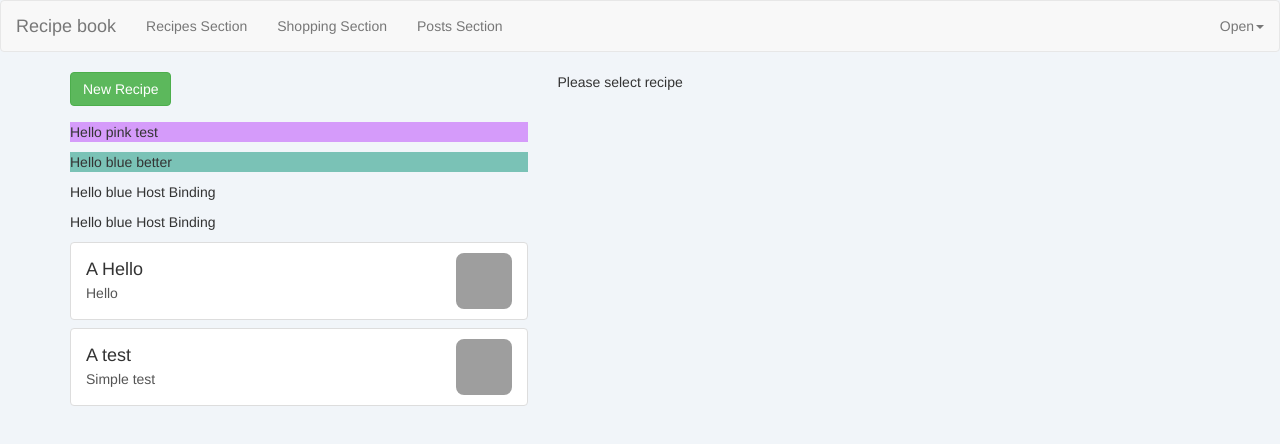
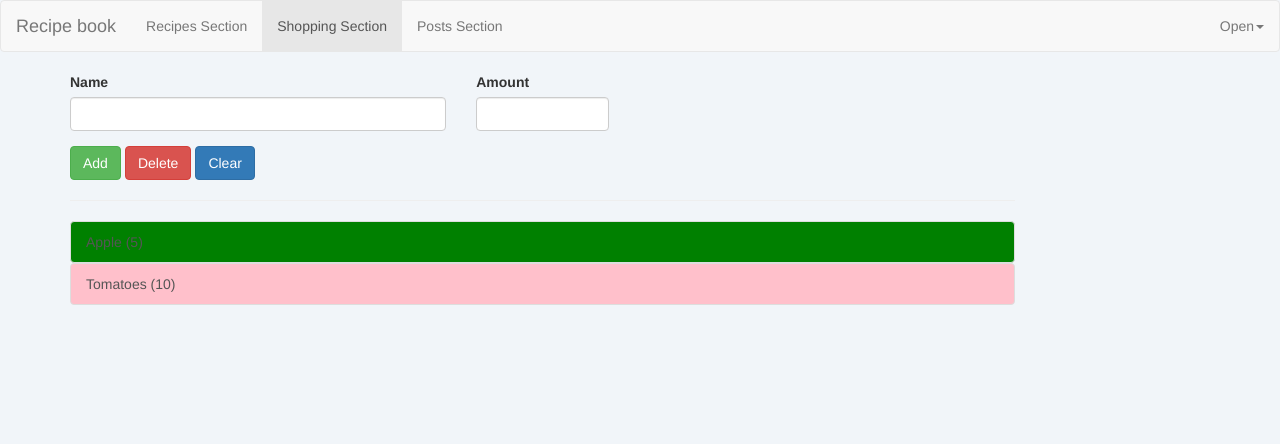
Before and after one commit to sylwiavv/recipes-shopping-list, an Angular app: page /shopping-list in a window 1280 px wide. Shown: the top 444 px of the page. Built offline with nearby package versions, Linux system fonts and the light colour scheme; grey boxes are pictures that could not be loaded.

Commit message:
add router

```diff
--- /dev/null
+++ b/src/app/app-routing.module.ts
@@ -0,0 +1,21 @@
+import {NgModule} from "@angular/core";
+import {RouterModule, Routes} from "@angular/router";
+import {RecipesListComponent} from "./recipes/recipes-list/recipes-list.component";
+import {RecipesComponent} from "./recipes/recipes.component";
+import {ShoppingListComponent} from "./shopping-list/shopping-list.component";
+import {PostsComponent} from "./posts/posts.component";
+
+const appRoutes: Routes = [
+  {path: "", redirectTo: "/recipes", pathMatch: "full"},
+  {path: "recipes", component: RecipesComponent},
+  {path: "shopping-list", component: ShoppingListComponent},
+  {path: "posts", component: PostsComponent}
+]
+
+@NgModule({
+  imports: [RouterModule.forRoot(appRoutes)],
+  exports: [RouterModule]
+})
+export class AppRoutingModule {
+
+}
--- a/src/app/app.component.html
+++ b/src/app/app.component.html
@@ -2,9 +2,8 @@
 <div class="container">
   <div class="row">
     <div class="col-md-12">
-      <app-recipes *ngIf="loadedFeature === 'recipe'"></app-recipes>
-      <app-shopping-list *ngIf="loadedFeature === 'shopping-list'"></app-shopping-list>
-      <app-posts  *ngIf="loadedFeature === 'posts'"></app-posts>
+      <router-outlet />
+
     </div>
   </div>
 </div>
--- a/src/app/app.module.ts
+++ b/src/app/app.module.ts
@@ -22,6 +22,7 @@ import {
 } from "./directives/basicHighLightDirective/betterBasicHighLightDirectiveWithHostBinding";
 import {DropdownDirective} from "./directives/dropdown/dropdown.directive";
 import {ShoppingListService} from "./shopping-list/shoppingListService";
+import {AppRoutingModule} from "./app-routing.module";
 
 @NgModule({
   declarations: [
@@ -41,13 +42,14 @@ import {ShoppingListService} from "./shopping-list/shoppingListService";
     BasicHighLightDirective,
     BetterBasicHighLightDirective,
     BetterBasicHighLightDirectiveWithHostBinding,
-    DropdownDirective
+    DropdownDirective,
   ],
   imports: [
     BrowserModule,
     HttpClientModule,
     CommonModule,
-    FormsModule
+    FormsModule,
+    AppRoutingModule
   ],
   providers: [ShoppingListService],
   bootstrap: [AppComponent]
--- a/src/app/header/header.component.html
+++ b/src/app/header/header.component.html
@@ -3,9 +3,9 @@
     <div class="navbar-header"><a class="navbar-brand" href="#">Recipe book</a></div>
     <div class="navbar-default">
       <ul class="nav navbar-nav">
-        <li><a href="#" (click)="onSelect('recipe')">Recipes Section</a></li>
-        <li><a href="#" (click)="onSelect('shopping-list')">Shopping Section</a></li>
-        <li><a href="#" (click)="onSelect('posts')">Posts Section</a></li>
+        <li routerLinkActive="active"><a routerLink="/recipes">Recipes Section</a></li>
+        <li routerLinkActive="active"><a routerLink="/shopping-list">Shopping Section</a></li>
+        <li routerLinkActive="active"><a routerLink="/posts">Posts Section</a></li>
       </ul>
 
       <ul class="nav navbar-nav navbar-right">
--- a/src/app/header/header.component.ts
+++ b/src/app/header/header.component.ts
@@ -1,4 +1,4 @@
-import {Component, EventEmitter, Input, Output} from '@angular/core';
+import {Component} from '@angular/core';
 
 @Component({
   selector: 'app-header',
@@ -7,10 +7,10 @@ import {Component, EventEmitter, Input, Output} from '@angular/core';
 })
 export class HeaderComponent {
   collapsed = true;
-  @Output() featureSelected = new EventEmitter<string>()
+  // @Output() featureSelected = new EventEmitter<string>()
 
-  onSelect(feature: string) {
-    console.log(feature);
-    this.featureSelected.emit(feature)
-  }
+  // onSelect(feature: string) {
+  //   console.log(feature);
+  //   this.featureSelected.emit(feature)
+  // }
 }
```
